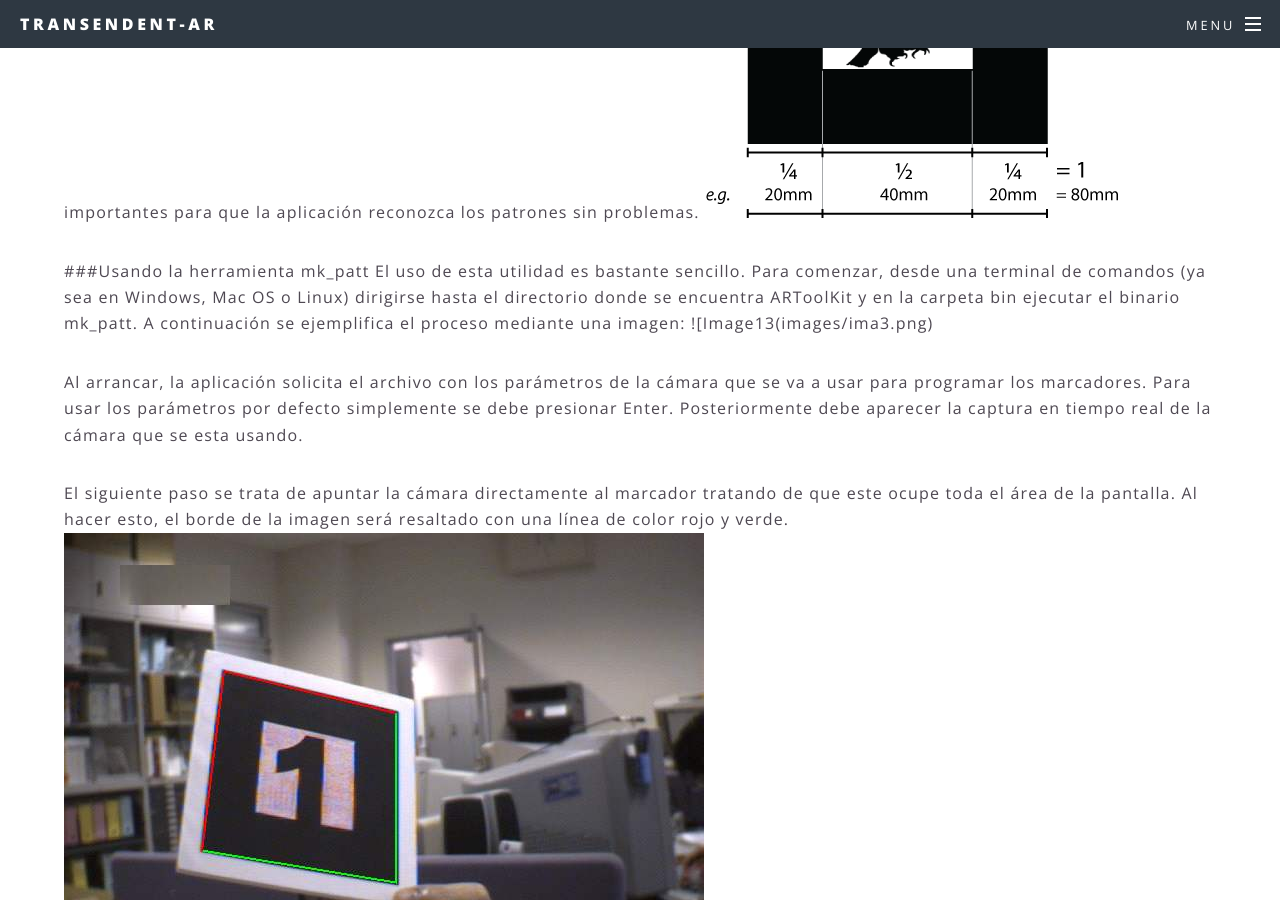
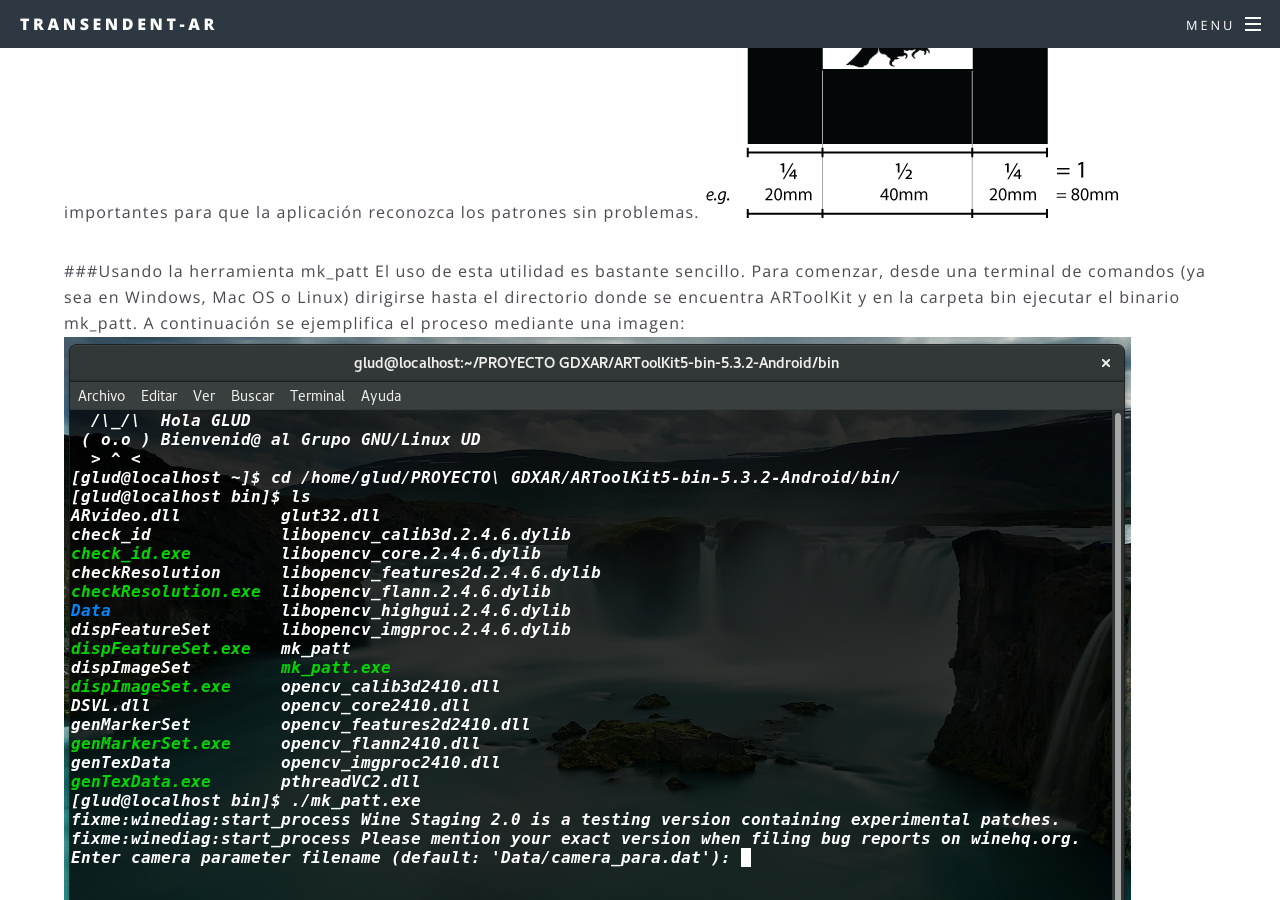
Before and after one commit to GLUD/trascendentAR, a Jekyll site: the page built from docs/DocumentacionMKPatt.md, in a window 1280 px wide and 900 px high, scrolled down 2039 px. Built offline with Jekyll 4.4.1, drawn with Linux system fonts in a browser that asks for light colours; our own code applies the rules of GitHub Pages for plain Markdown files.

Commit message:
Create DocumentacionMKPatt.md

```diff
--- a/docs/DocumentacionMKPatt.md
+++ b/docs/DocumentacionMKPatt.md
@@ -18,7 +18,7 @@ Las medidas que por defecto maneja ARToolKit para los marcadores son las siguien
 
 ###Usando la herramienta mk_patt
 El uso de esta utilidad es bastante sencillo. Para comenzar, desde una terminal de comandos (ya sea en Windows, Mac OS o Linux) dirigirse hasta el directorio donde se encuentra ARToolKit y en la carpeta bin ejecutar el binario mk_patt. A continuación se ejemplifica el proceso mediante una imagen:
-![Image13(images/ima3.png)
+![Image3](images/ima3.png)
 
 Al arrancar, la aplicación solicita el archivo con los parámetros de la cámara que se va a usar para programar los marcadores. Para usar los parámetros por defecto simplemente se debe presionar Enter.
 Posteriormente debe aparecer la captura en tiempo real de la cámara que se esta usando.
```
